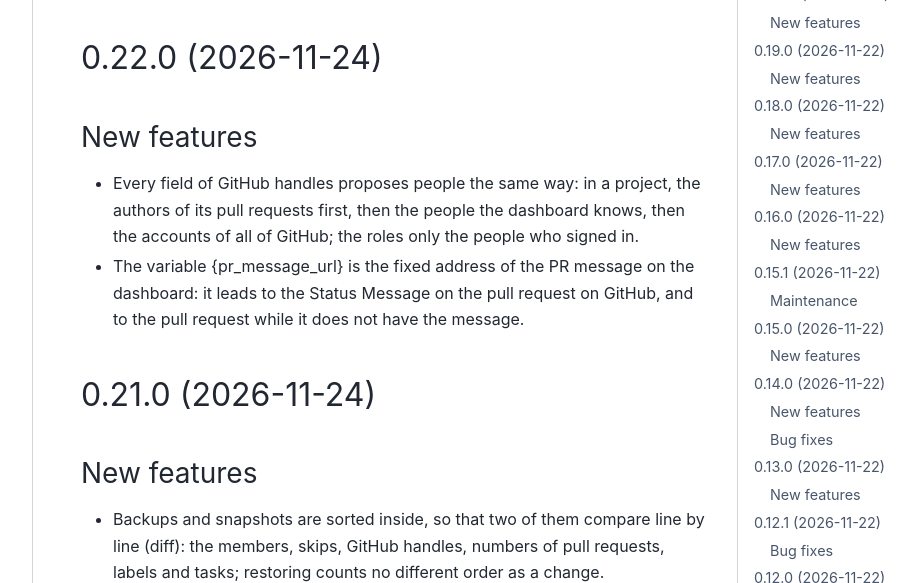
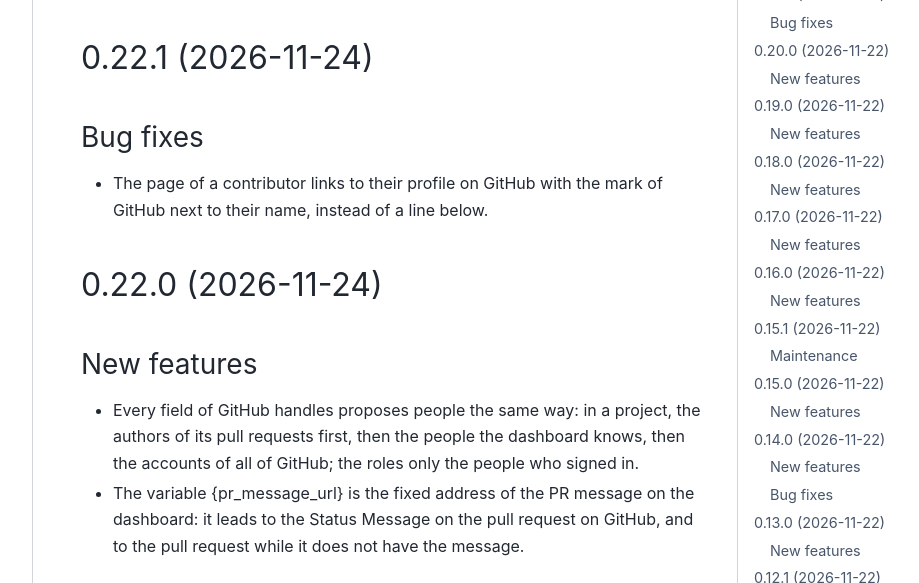
Before and after one commit to PyCalendar/dashboard.pycal.org, a Sphinx documentation site: the page built from docs/changelog.rst, in a window 1280 px wide and 900 px high, cut to the strip 317-900 px from the top of the window. Shown: the whole strip, without its empty margins (287-1206 px from the left). Built offline with Sphinx 7.4.7 and the PyData theme 0.15.4, drawn with Linux system fonts in a browser that asks for light colours; the version number could not be read and is left out; some of the changed text lies outside the part shown.

Commit message:
Release 0.22.1
Co-Authored-By: Claude Opus 5.5 <noreply@anthropic.com>

```diff
--- a/docs/changelog.rst
+++ b/docs/changelog.rst
@@ -8,6 +8,15 @@ Changelog
 .. include:: _build/unreleased.rst
 
 .. towncrier release notes start
+
+0.22.1 (2026-11-24)
+-------------------
+
+Bug fixes
+~~~~~~~~~
+
+- The page of a contributor links to their profile on GitHub with the mark of GitHub next to their name, instead of a line below.
+
 
 0.22.0 (2026-11-24)
 -------------------
```
Also changed, not shown: 1 other file.
